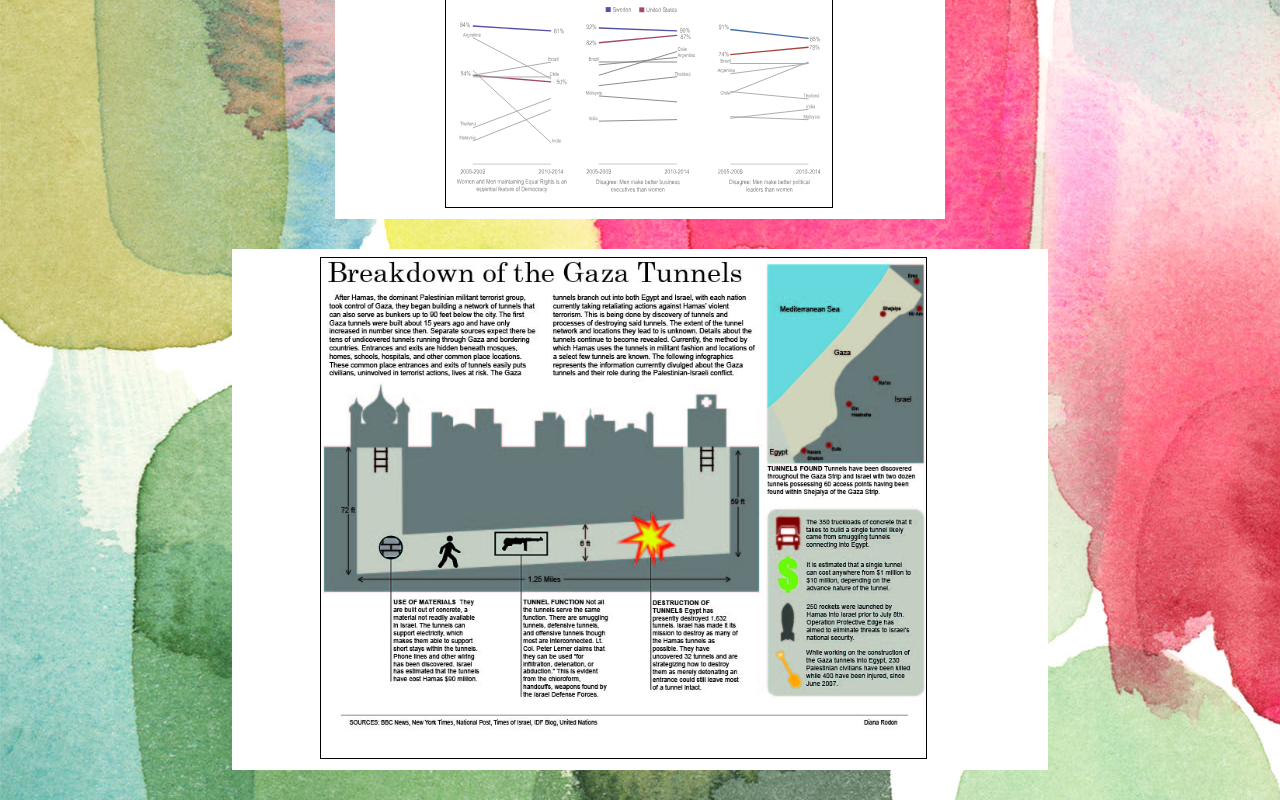
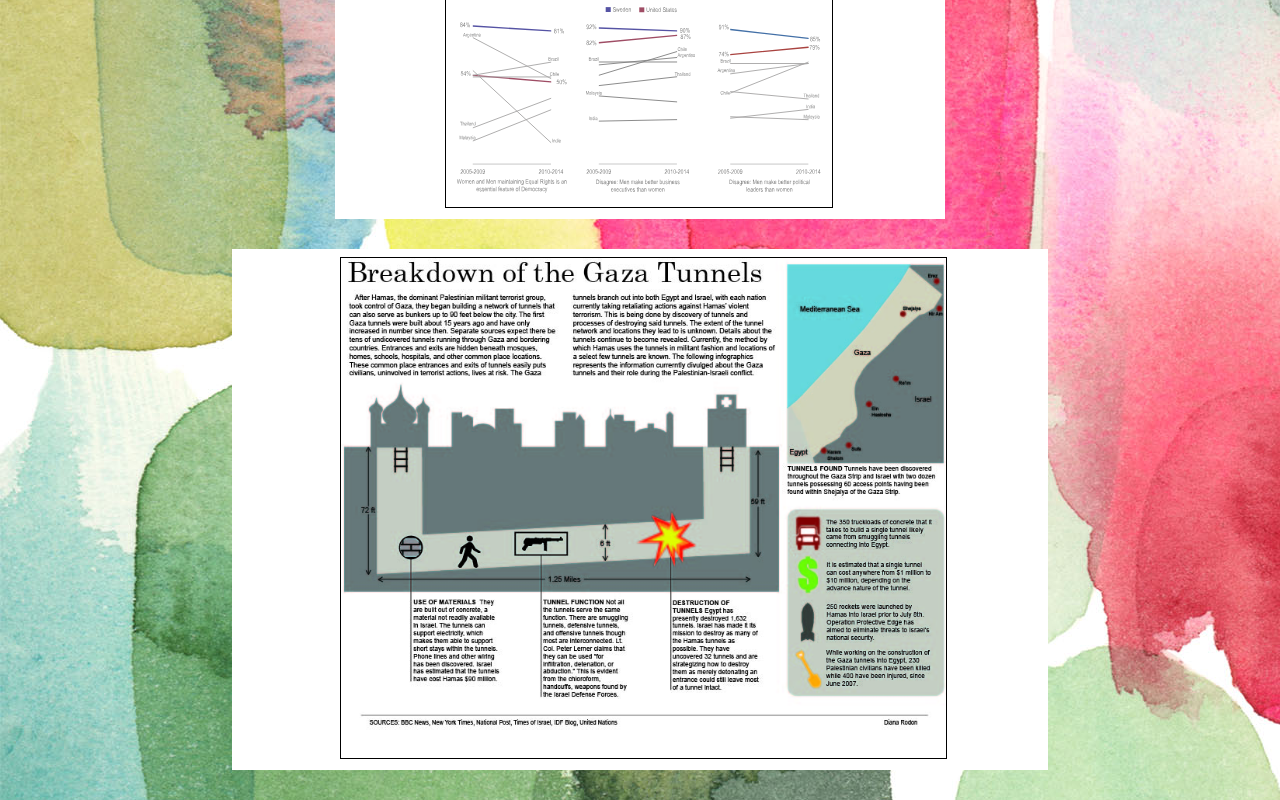
Before and after one commit to dianarodon/dianarodon.github.io, a plain HTML site: page design.html in a window 1280 px wide. Shown: the part 1228-2028 px from the top of the page. Drawn offline with Linux system fonts and the light colour scheme; a web font is replaced by a local one.

Commit message:
Update web.css

```diff
--- a/web.css
+++ b/web.css
@@ -33,7 +33,7 @@
 }
 
 img.large2 {
-  margin: 0 80px;
+  margin: 0 100px;
   height: 500px;
   border: 1px solid;
 }
```
